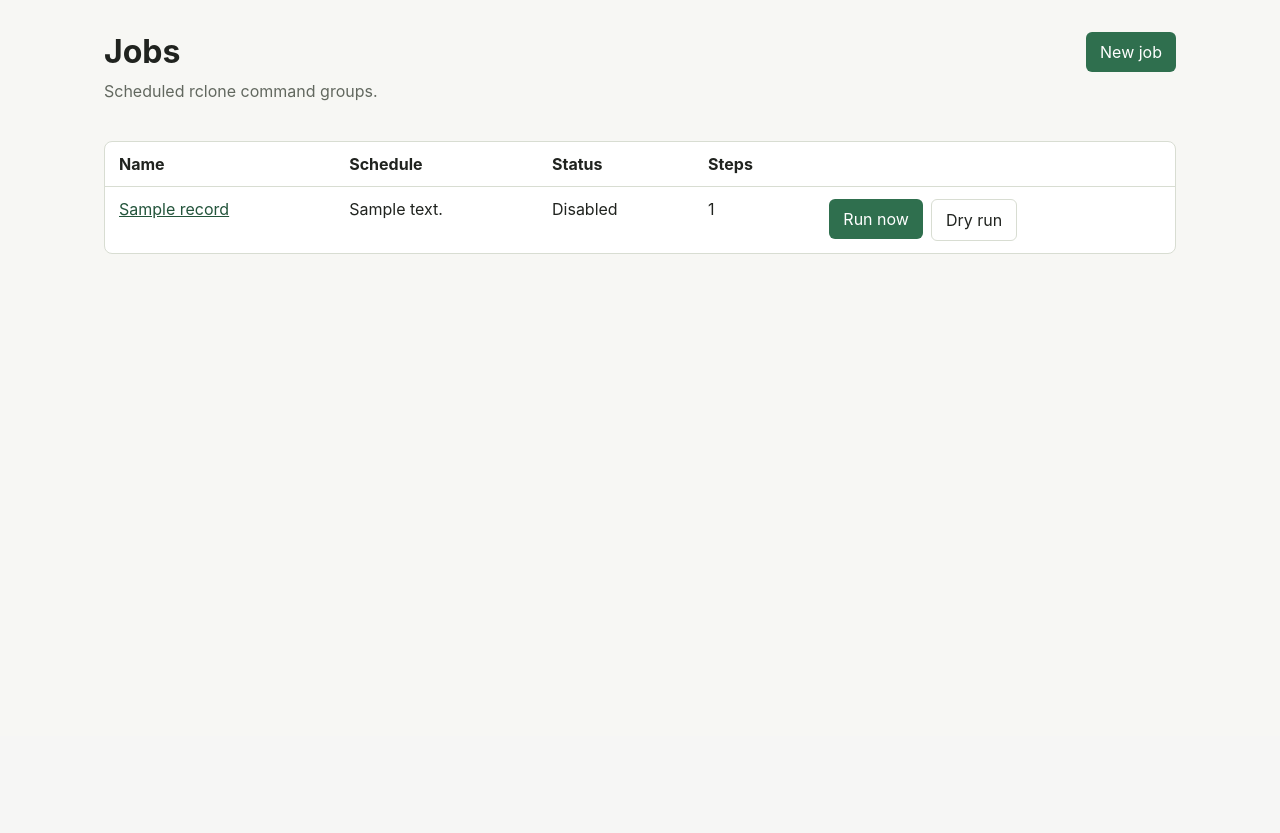
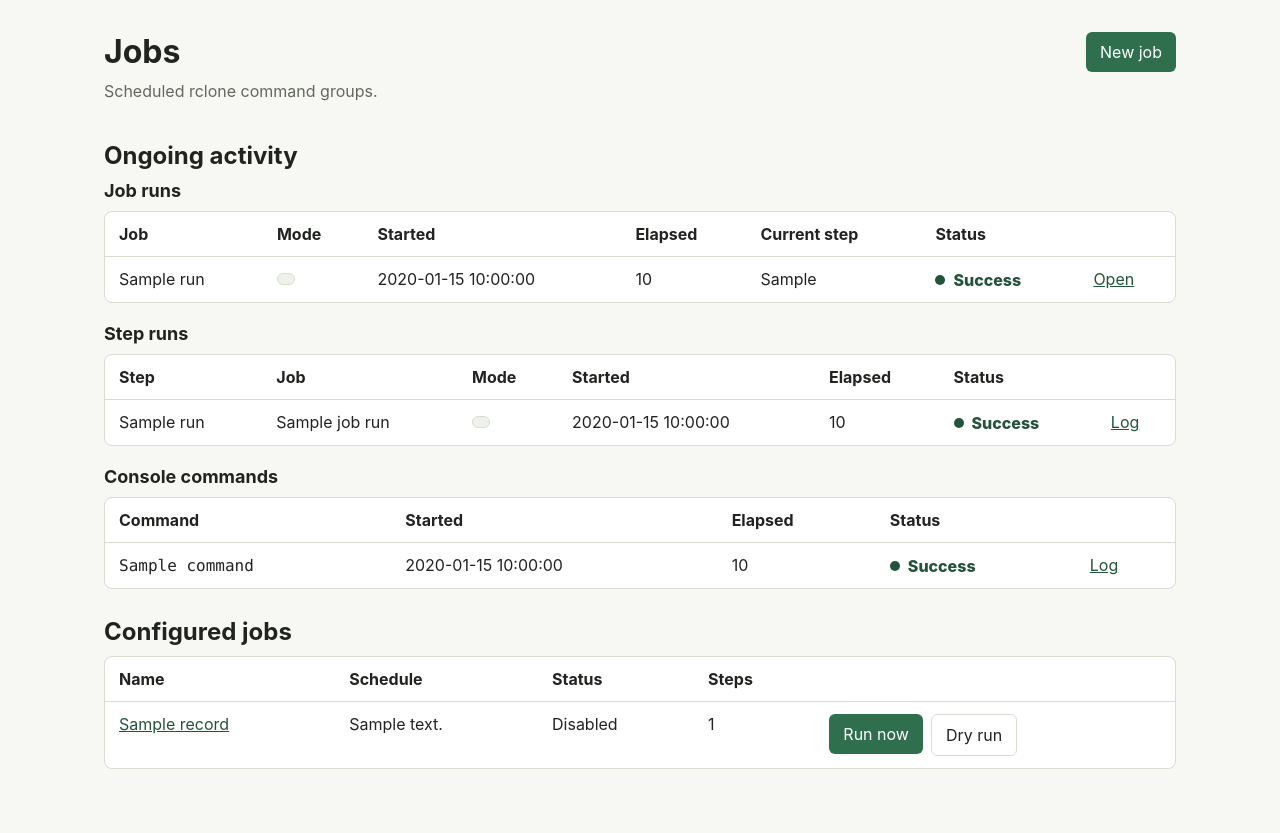
Before and after one commit to Tiaxi/rclone-runner, a Python web app: template app/templates/jobs.html in a window 1280 px wide. Shown: the part 64-897 px from the top of the page. Before the commit the page ends 318 px from the top, so only its background shows below. Run offline with Jinja, Linux system fonts and the light colour scheme; the template is opened without the code that fills it: most values are stand-ins (such as "Sample title", 1, 10 or a date in 2020).

Commit message:
feat: show ongoing activity on jobs page

```diff
--- a/app/static/styles.css
+++ b/app/static/styles.css
@@ -67,8 +67,13 @@
 }
 
 h1,
-h2 {
+h2,
+h3 {
   margin: 0 0 10px;
+}
+
+h3 {
+  font-size: 18px;
 }
 
 p {
@@ -134,6 +139,10 @@
 .form-grid + h2,
 .terminal-output + h2 {
   margin-top: 28px;
+}
+
+.table-wrap + h3 {
+  margin-top: 20px;
 }
 
 table {
--- a/app/templates/jobs.html
+++ b/app/templates/jobs.html
@@ -9,6 +9,76 @@
   <a class="button" href="/jobs/new">New job</a>
 </div>
 
+{% if ongoing_job_runs or ongoing_step_runs or ongoing_console_runs %}
+<h2>Ongoing activity</h2>
+
+{% if ongoing_job_runs %}
+<h3>Job runs</h3>
+<section class="table-wrap">
+  <table>
+    <thead><tr><th>Job</th><th>Mode</th><th>Started</th><th>Elapsed</th><th>Current step</th><th>Status</th><th></th></tr></thead>
+    <tbody>
+      {% for item in ongoing_job_runs %}
+      {% set run = item.run %}
+      <tr>
+        <td>{{ run.job_name }}</td>
+        <td><span class="badge {{ 'dry-run' if 'dry-run' in run.trigger else '' }}">{{ run_mode_label(run.trigger) }}</span></td>
+        <td>{{ format_local_time(run.started_at) }}</td>
+        <td>{{ format_duration(run.started_at, utc_now()) }}</td>
+        <td>{{ item.current_step }}</td>
+        <td><span class="run-status {{ run.status }}">{{ run.status|capitalize }}</span></td>
+        <td><a href="/job-runs/{{ run.id }}">Open</a></td>
+      </tr>
+      {% endfor %}
+    </tbody>
+  </table>
+</section>
+{% endif %}
+
+{% if ongoing_step_runs %}
+<h3>Step runs</h3>
+<section class="table-wrap">
+  <table>
+    <thead><tr><th>Step</th><th>Job</th><th>Mode</th><th>Started</th><th>Elapsed</th><th>Status</th><th></th></tr></thead>
+    <tbody>
+      {% for run in ongoing_step_runs %}
+      <tr>
+        <td>{{ run.step_name }}</td>
+        <td>{{ run.job_run.job_name }}</td>
+        <td><span class="badge {{ 'dry-run' if 'dry-run' in run.job_run.trigger else '' }}">{{ run_mode_label(run.job_run.trigger) }}</span></td>
+        <td>{{ format_local_time(run.started_at) }}</td>
+        <td>{{ format_duration(run.started_at, utc_now()) }}</td>
+        <td><span class="run-status {{ run.status }}">{{ run.status|capitalize }}</span></td>
+        <td><a href="/runs/{{ run.id }}">Log</a></td>
+      </tr>
+      {% endfor %}
+    </tbody>
+  </table>
+</section>
+{% endif %}
+
+{% if ongoing_console_runs %}
+<h3>Console commands</h3>
+<section class="table-wrap">
+  <table>
+    <thead><tr><th>Command</th><th>Started</th><th>Elapsed</th><th>Status</th><th></th></tr></thead>
+    <tbody>
+      {% for run in ongoing_console_runs %}
+      <tr>
+        <td><code>{{ run.command }}</code></td>
+        <td>{{ format_local_time(run.started_at) }}</td>
+        <td>{{ format_duration(run.started_at, utc_now()) }}</td>
+        <td><span class="run-status {{ run.status }}">{{ run.status|capitalize }}</span></td>
+        <td><a href="/console/runs/{{ run.id }}">Log</a></td>
+      </tr>
+      {% endfor %}
+    </tbody>
+  </table>
+</section>
+{% endif %}
+{% endif %}
+
+<h2>Configured jobs</h2>
 <section class="table-wrap">
   <table>
     <thead><tr><th>Name</th><th>Schedule</th><th>Status</th><th>Steps</th><th></th></tr></thead>
```
Also changed, not shown: app/main.py (+76 -14 lines), tests/test_console_logs.py (+41 -2 lines), tests/test_job_preview.py (+43 -0 lines), tests/test_web.py (+54 -1 lines).
